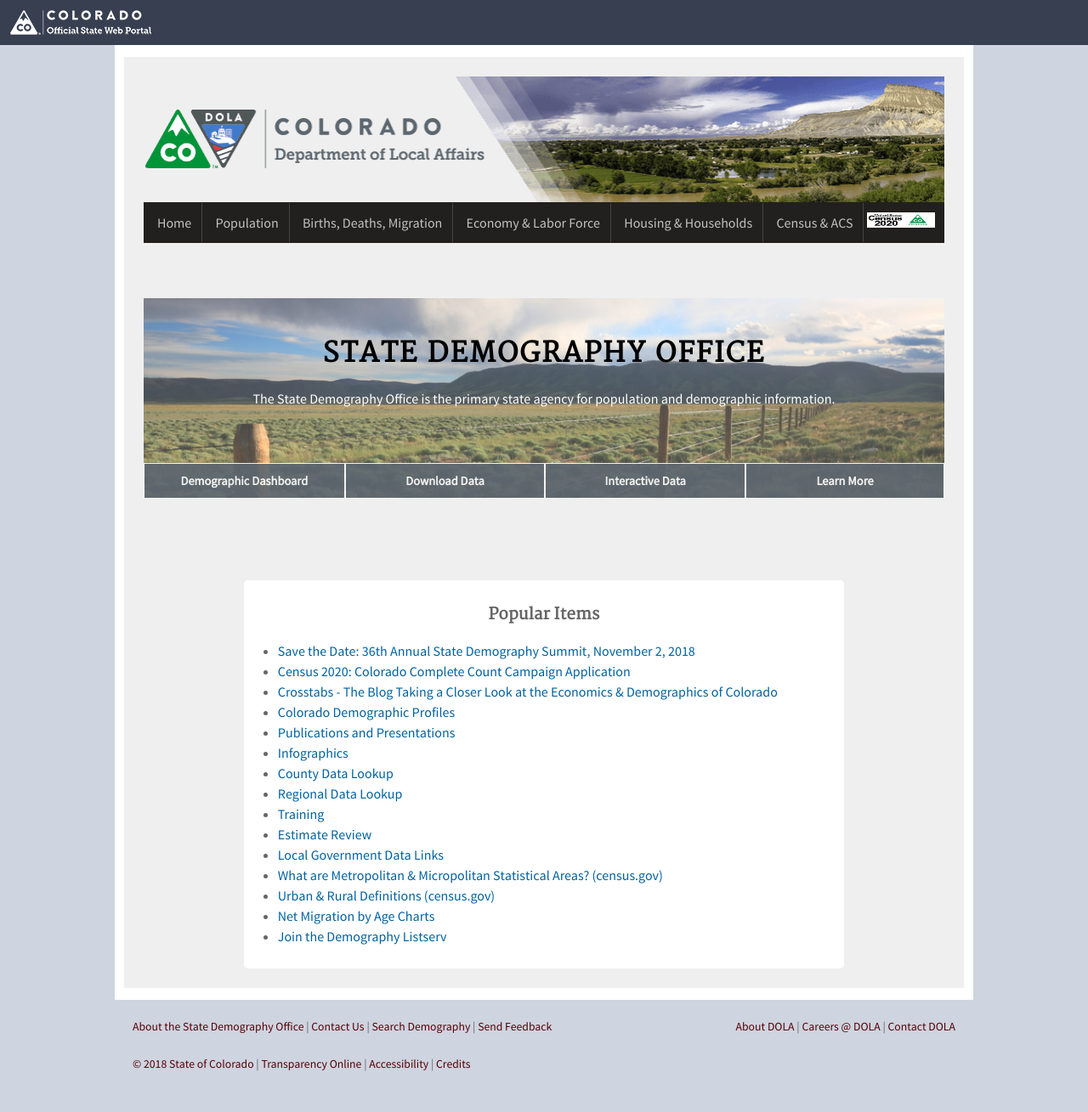
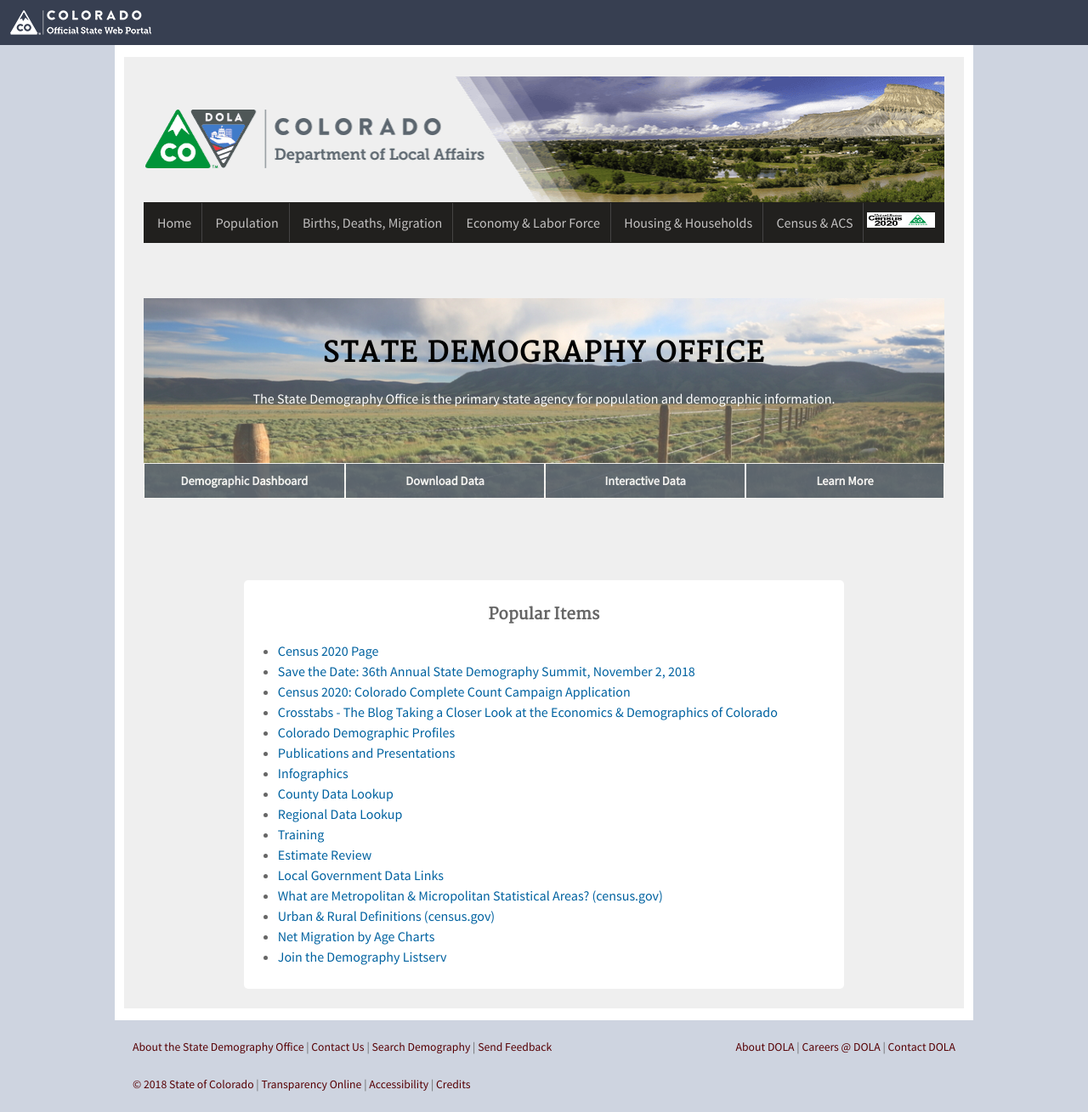
Before and after one commit to TBleess/Website_New, a Jekyll site: the page built from pages/0_Homepage_and_Footer_Links/index.md, in a window 1280 px wide. Shown: the whole page at 85% size. Built offline with Jekyll 4.4.1, drawn with Linux system fonts in a browser that asks for light colours; before the commit the page ends 1285 px from its top, so only the background shows below that.

Commit message:
Update infobox.yml

```diff
--- a/_data/infobox.yml
+++ b/_data/infobox.yml
@@ -2,6 +2,8 @@
   # url: "/data/"
 # - name: "Webmap Gallery"
 #   url: "/gis/map-gallery/"
+- name: "Census 2020 Page"
+  url: "/census-acs/2020-census-information/#census-information-2020"
 - name: "Save the Date: 36th Annual State Demography Summit, November 2, 2018"
   url: "/demography/demography-summit-2018/"
 - name: "Census 2020:  Colorado Complete Count Campaign Application"
```
